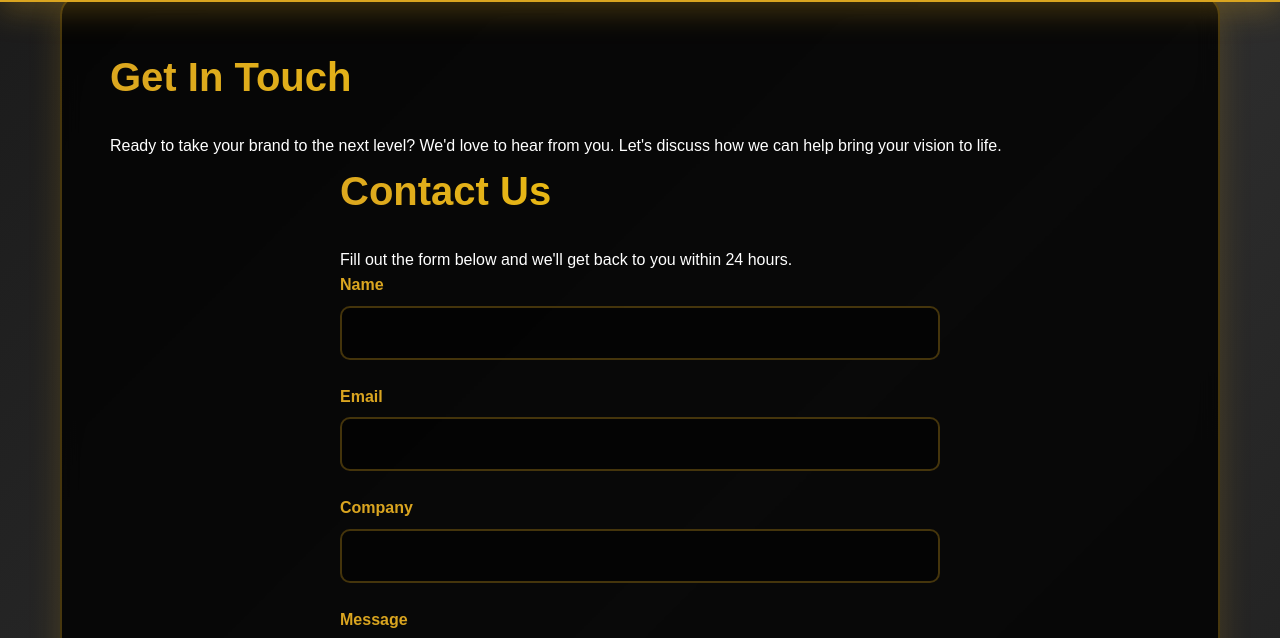
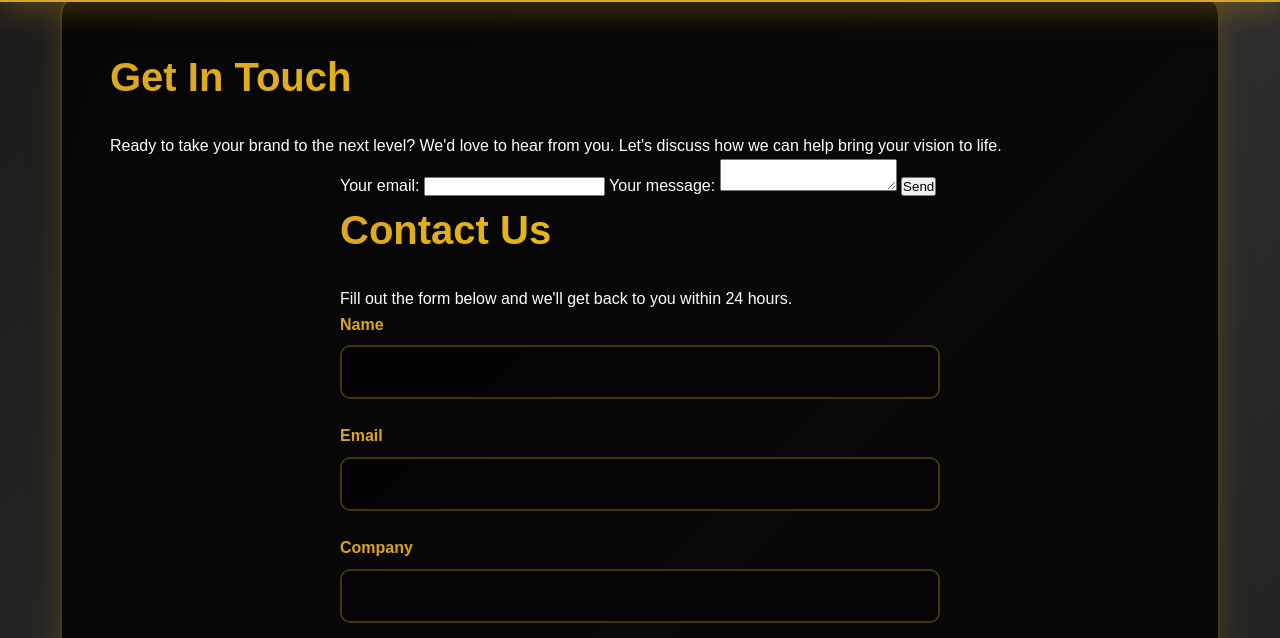
Before and after one commit to martinotim3/doom, a plain HTML site: page index.html in a window 1280 px wide. Both pictures are taken after a click on the link "Get Started Today". Shown: the part 85-723 px from the top of the page. Drawn offline with Linux system fonts and the light colour scheme.

Commit message:
Update index.html

```diff
--- a/index.html
+++ b/index.html
@@ -112,6 +112,21 @@
                     <p>Ready to take your brand to the next level? We'd love to hear from you. Let's discuss how we can help bring your vision to life.</p>
 
                     <div class="contact-form">
+                        <form
+  action="https://formspree.io/f/xkgbzvjr"
+  method="POST"
+>
+  <label>
+    Your email:
+    <input type="email" name="email">
+  </label>
+  <label>
+    Your message:
+    <textarea name="message"></textarea>
+  </label>
+  <!-- your other form fields go here -->
+  <button type="submit">Send</button>
+</form>
                         <form action="https://formspree.io/f/xkgbzvjr" method="POST" id="contactForm">
                             <h2>Contact Us</h2>
                             <p>Fill out the form below and we'll get back to you within 24 hours.</p>
```
